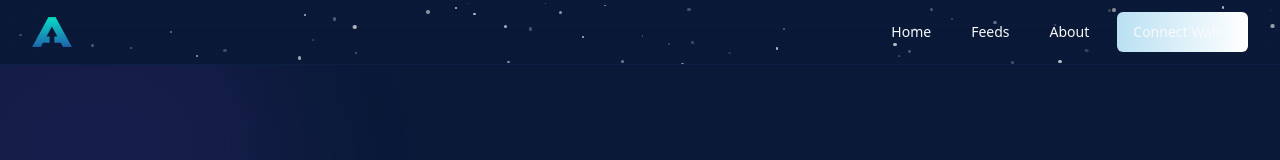
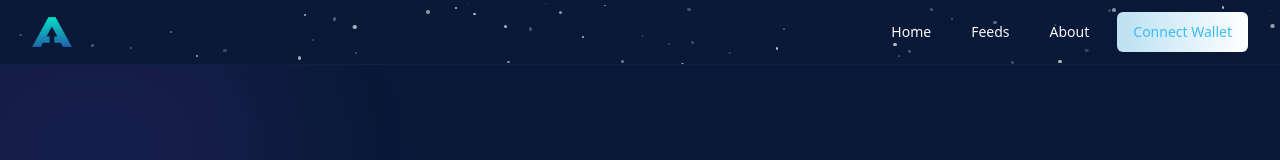
Before and after one commit to RyanTeigen/web3-feed-connector, a React (Vite) app: page / in a window 1280 px wide. Shown: the top 160 px of the page. Built offline with nearby package versions, Linux system fonts and the light colour scheme.

Commit message:
Fix: Change connect wallet font color
Change the font color of the "Connect Wallet" button to blue.

```diff
--- a/src/components/Navbar.tsx
+++ b/src/components/Navbar.tsx
@@ -1,36 +1,30 @@
-
 import { Button } from "@/components/ui/button";
 import { Menu, X } from "lucide-react";
 import { useState, useEffect } from "react";
 import { Link } from "react-router-dom";
 
-// Stars component for the animated background
 const Stars = () => {
   useEffect(() => {
     const container = document.querySelector('.stars-container');
     if (!container) return;
 
-    // Create stars
     const starCount = 50;
     for (let i = 0; i < starCount; i++) {
       const star = document.createElement('div');
       star.classList.add('star');
 
-      // Random size
       const size = Math.random() * 3 + 1;
       star.style.width = `${size}px`;
       star.style.height = `${size}px`;
 
-      // Random position
       star.style.top = `${Math.random() * 100}%`;
       star.style.left = `${Math.random() * 100}%`;
 
-      // Random animation duration
       const duration = Math.random() * 60 + 30;
       star.style.animationDuration = `${duration}s, ${Math.random() * 3 + 2}s`;
 
-      // Random delay
-      star.style.animationDelay = `${Math.random() * 30}s, ${Math.random() * 2}s`;
+      const delay = Math.random() * 30;
+      star.style.animationDelay = `${delay}s, ${Math.random() * 2}s`;
 
       container.appendChild(star);
     }
@@ -80,7 +74,7 @@ const Navbar = () => {
               <Link to="/about" className="px-3 py-2 text-sm font-medium hover:text-secondary transition-colors">
                 About
               </Link>
-              <Button className="web3-button">Connect Wallet</Button>
+              <Button className="web3-button text-web3-electric-blue">Connect Wallet</Button>
             </div>
           </div>
 
@@ -119,7 +113,7 @@ const Navbar = () => {
             >
               About
             </Link>
-            <Button className="web3-button w-full mt-4">Connect Wallet</Button>
+            <Button className="web3-button w-full mt-4 text-web3-electric-blue">Connect Wallet</Button>
           </div>
         </div>
       )}
```
